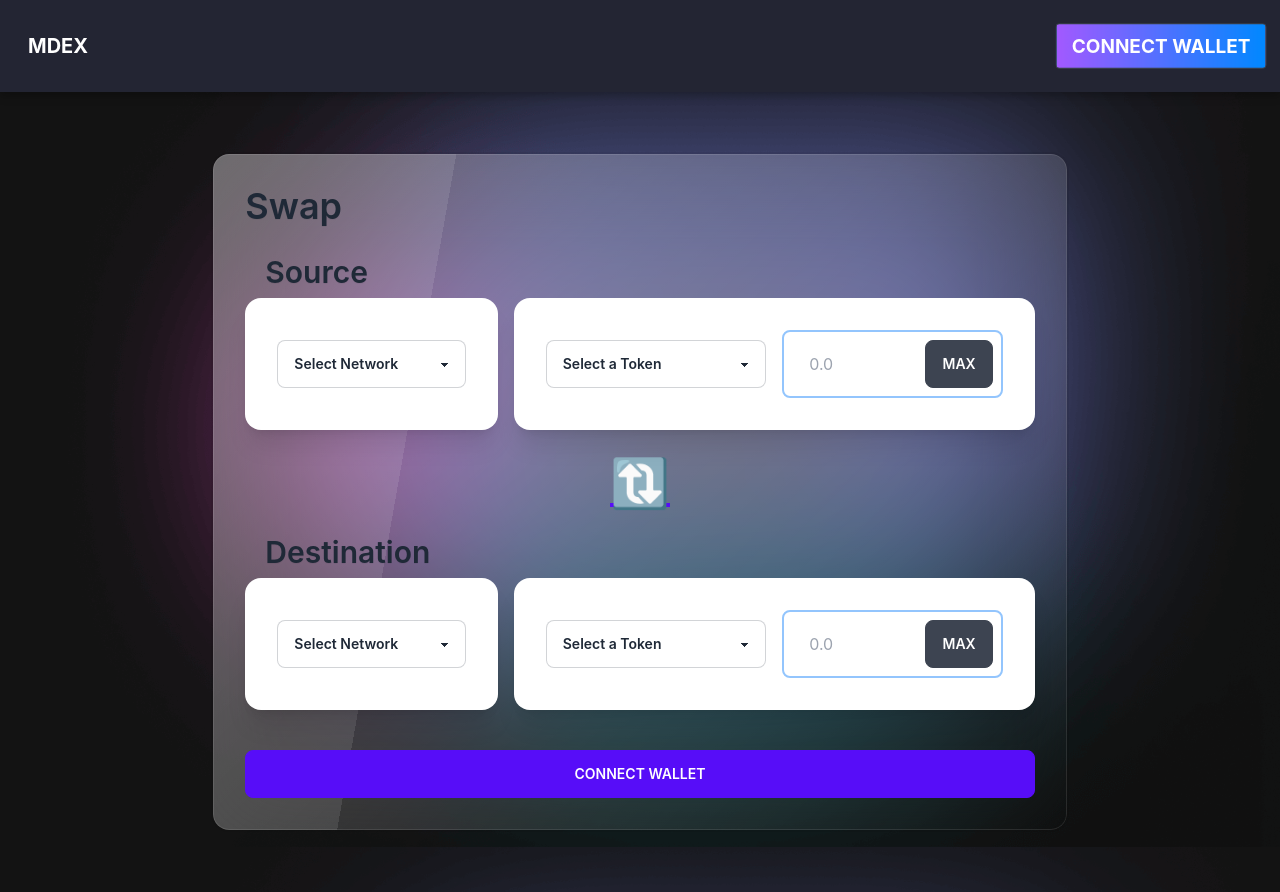
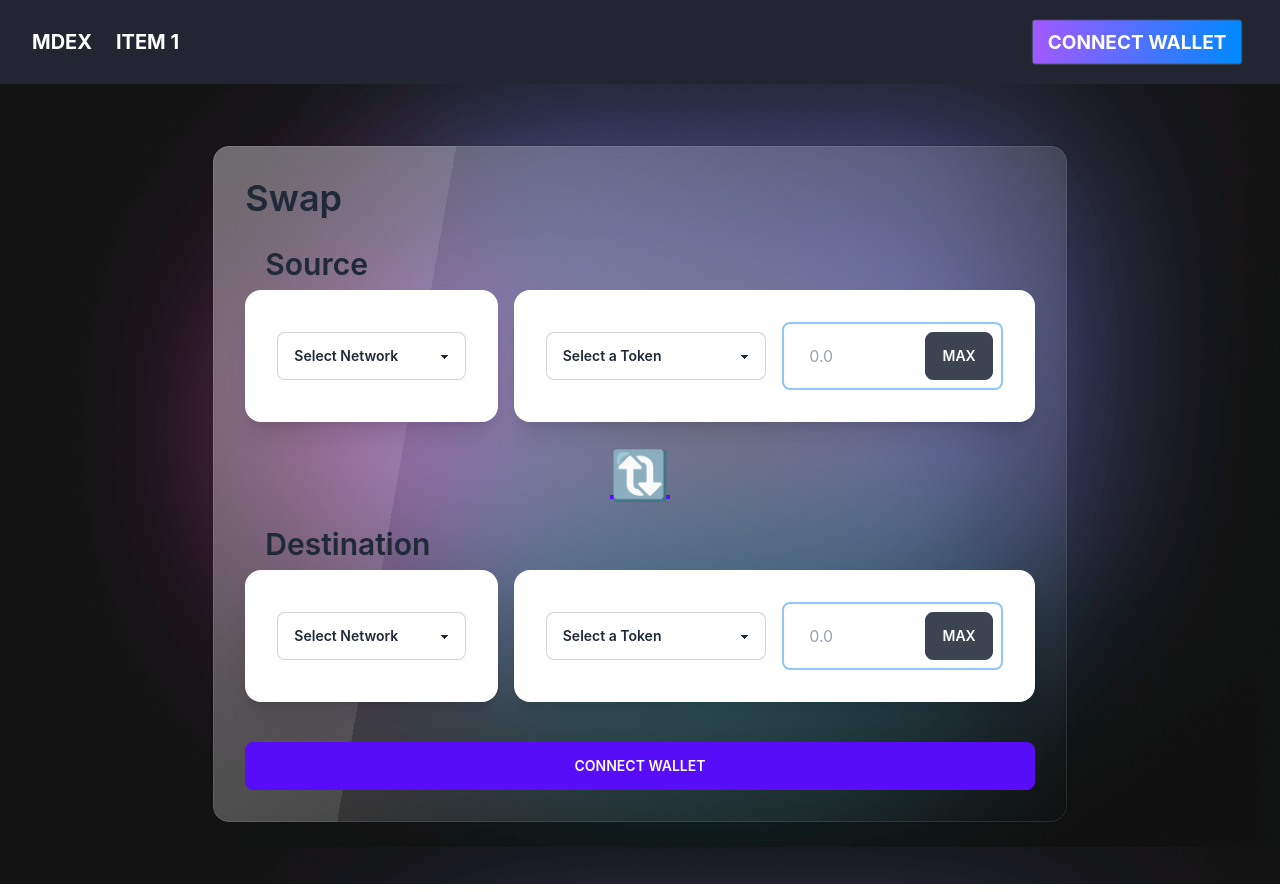
Before and after one commit to underledgerteam/mdex, a React (Create React App) app: page / in a window 1280 px wide. Built offline with nearby package versions, Linux system fonts and the light colour scheme.

Commit message:
:hammer: :construction: #9 Update Navbar

```diff
--- a/src/components/Navbar.jsx
+++ b/src/components/Navbar.jsx
@@ -5,23 +5,27 @@ import { shortenAddress } from "src/utils/shortenAddress.util";
 const Navbar = () => {
   const { walletAddress, isConnected, handleConnectWallet } = useContext(Web3Context);
 
-  return (<>
+  return (
     <div className="flex flex-col">
-      <div className="navbar bg-custom-navbar drop-shadow-navbar">
-        <div className="navbar-start flex w-full lg:mx-auto justify-between items-center font-bold px-5 py-6">
-          <button className="text-xl flex text-center text-2xl text-white uppercase cursor-pointer">mdex</button>
+      <div class="navbar bg-custom-navbar w-full lg:mx-auto justify-between items-center font-bold lg:px-8">
+        <div class="navbar-start">
+          <button class="text-xl flex text-center text-2xl text-white uppercase font-bold cursor-pointer">mdex</button>
+          <div class="navbar hidden lg:flex">
+            <ul class="menu menu-horizontal p-0">
+              <li><a class="text-xl flex text-center text-xl text-white uppercase font-bold cursor-pointer">Item 1</a></li>
+            </ul>
+          </div>
         </div>
-        <div className="hidden lg:flex navbar-end">
+        <div class="hidden lg:flex navbar-end">
           {!isConnected ? (
             <button className="btn btn-connect" onClick={() => handleConnectWallet}>Connect Wallet</button>
           ) : (
             <button className="inline-block text-2xl px-4 py-2 leading-none border rounded-full text-white mt-4 lg:mt-0 cursor-pointer">{shortenAddress(walletAddress)}</button>
           )}
-
         </div>
       </div>
     </div>
-  </>);
+  );
 };
 
 export default Navbar;
```
